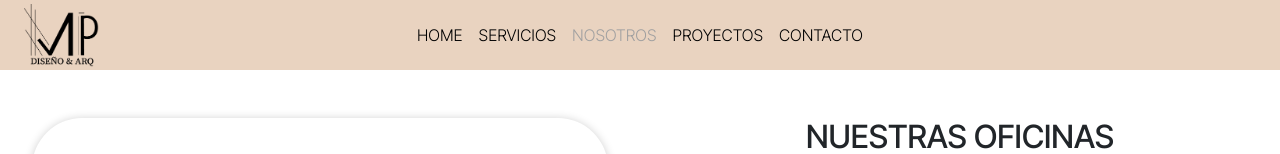
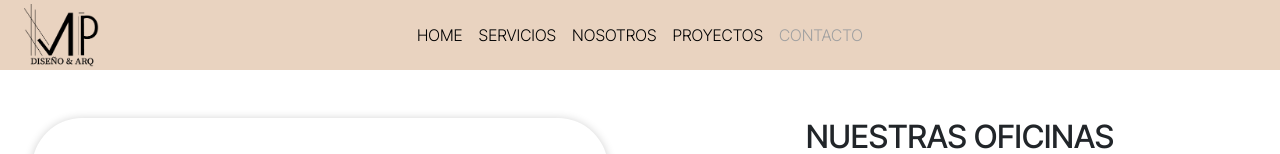
Before and after one commit to renatochoccepalacios/PreEntrega-ChoccePalacios, a plain HTML site: page pages/contacto.html in a window 1280 px wide. Shown: the top 154 px of the page. Drawn offline with nearby package versions, Linux system fonts and the light colour scheme.

Commit message:
active en contacto

```diff
--- a/pages/contacto.html
+++ b/pages/contacto.html
@@ -43,13 +43,13 @@
                                 <a class="nav-link color-nav-link color-nav-a" href="servicios.html">Servicios</a>
                             </li>
                             <li class="nav-item">
-                                <a class="nav-link  active" href="nosotros.html">Nosotros</a>
+                                <a class="nav-link color-nav-link color-nav-a" href="nosotros.html">Nosotros</a>
                             </li>
                             <li class="nav-item">
                                 <a class="nav-link color-nav-link color-nav-a" href="proyectos.html">Proyectos</a>
                             </li>
                             <li class="nav-item">
-                                <a class="nav-link color-nav-link color-nav-a" href="contacto.html">Contacto</a>
+                                <a class="nav-link active" href="contacto.html">Contacto</a>
                             </li>
                         </ul>
 
```
